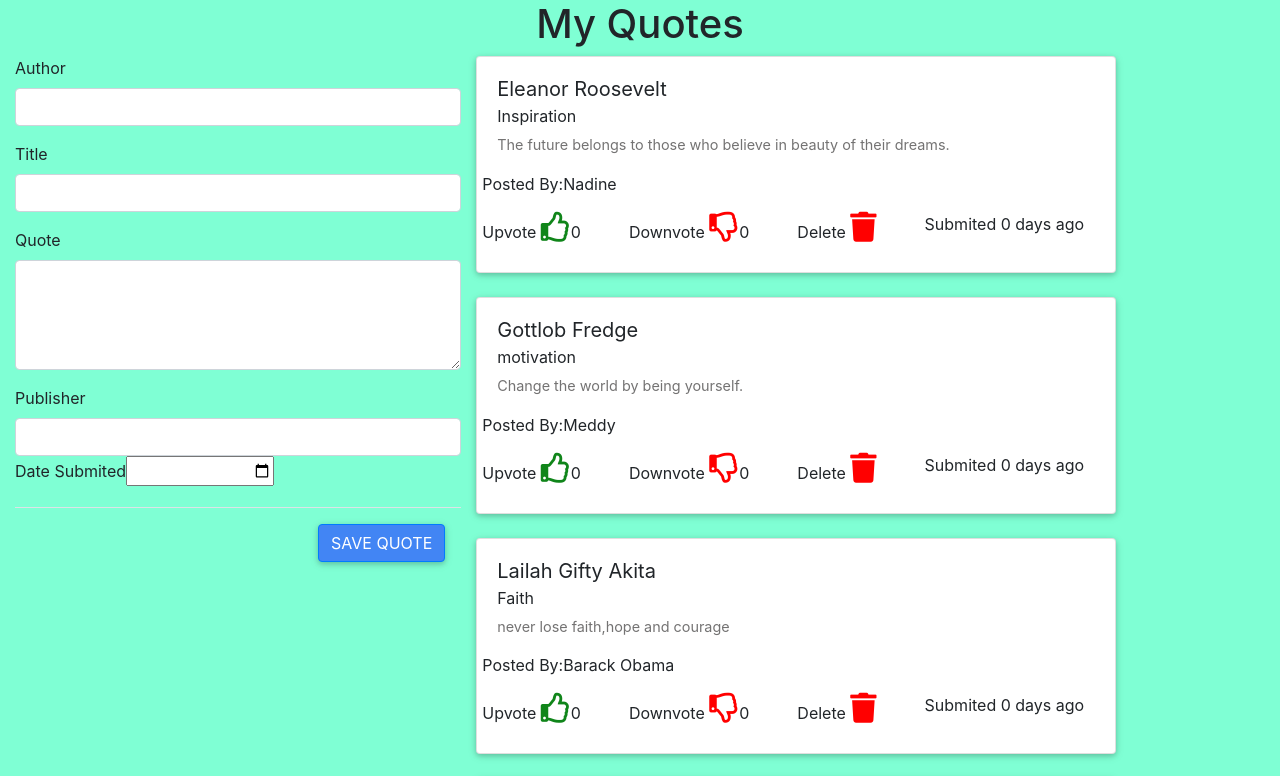
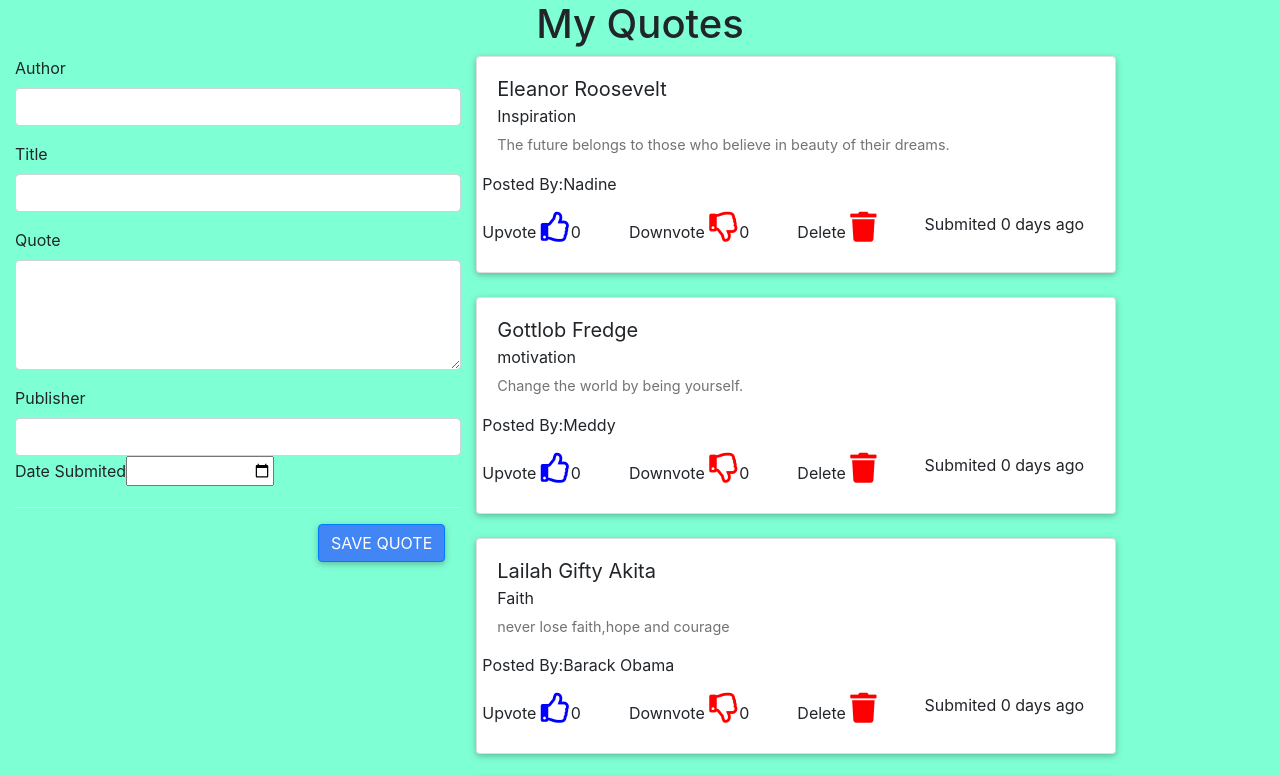
Before and after one commit to nadineuwineza/QUOTES, an Angular app: page / in a window 1280 px wide. Shown: the top 776 px of the page. Built offline with nearby package versions, Linux system fonts and the light colour scheme.

Commit message:
changed upvote color

```diff
--- a/src/app/quotes/quotes.component.html
+++ b/src/app/quotes/quotes.component.html
@@ -22,7 +22,7 @@
 
 
                       <a class="pr-5">Upvote
-                        <i style='font-size:30px;color:rgb(16, 133, 26)' class="far fa-thumbs-up" (click)='upVote(quote)'></i>{{quote.upvotes}}
+                        <i style='font-size:30px;color:blue' class="far fa-thumbs-up" (click)='upVote(quote)'></i>{{quote.upvotes}}
                       </a>
                       <a class="pr-5">Downvote
                         <i style='font-size:30px;color:red' (click)='downVote(quote)' class="far fa-thumbs-down"></i>{{quote.downvotes}}
```
